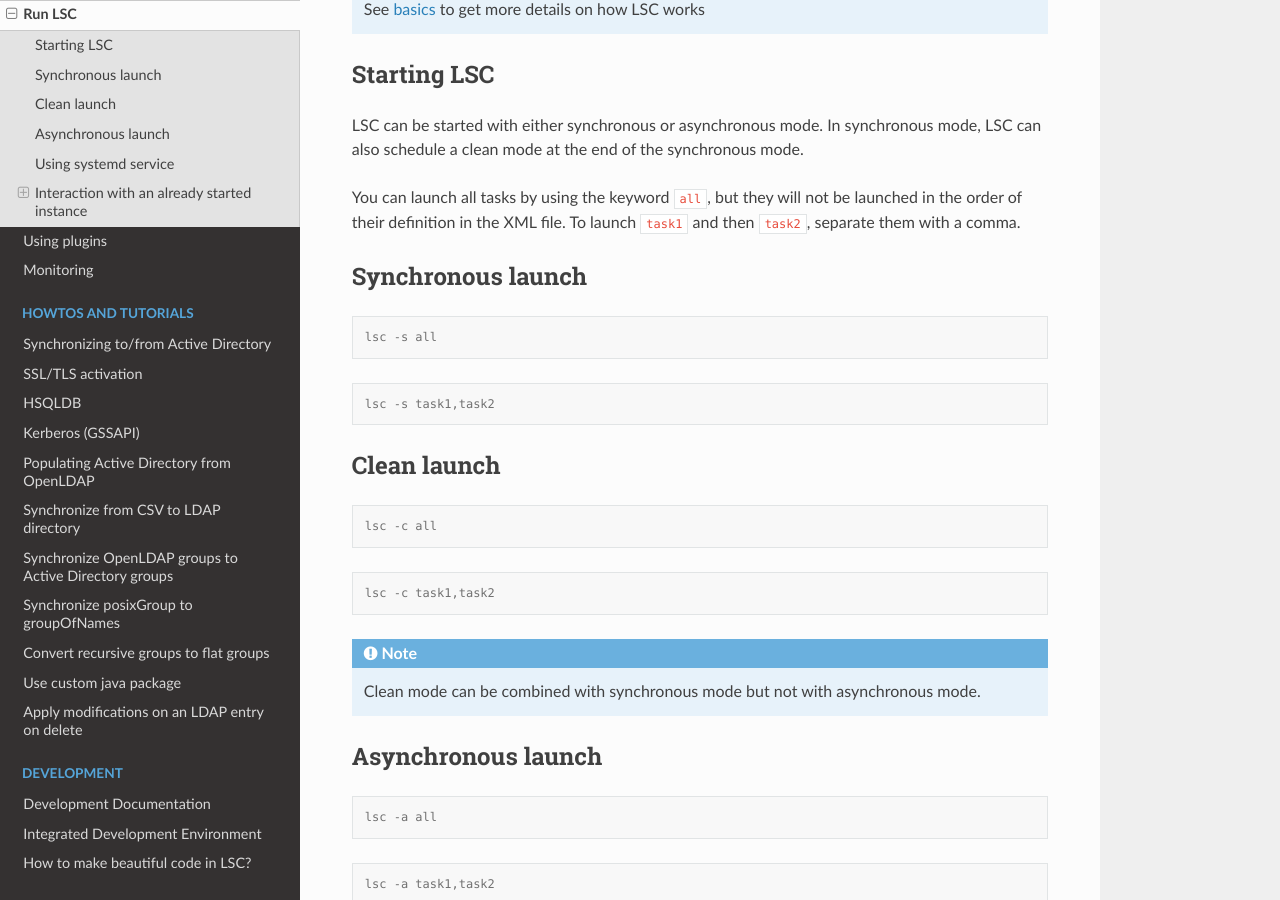
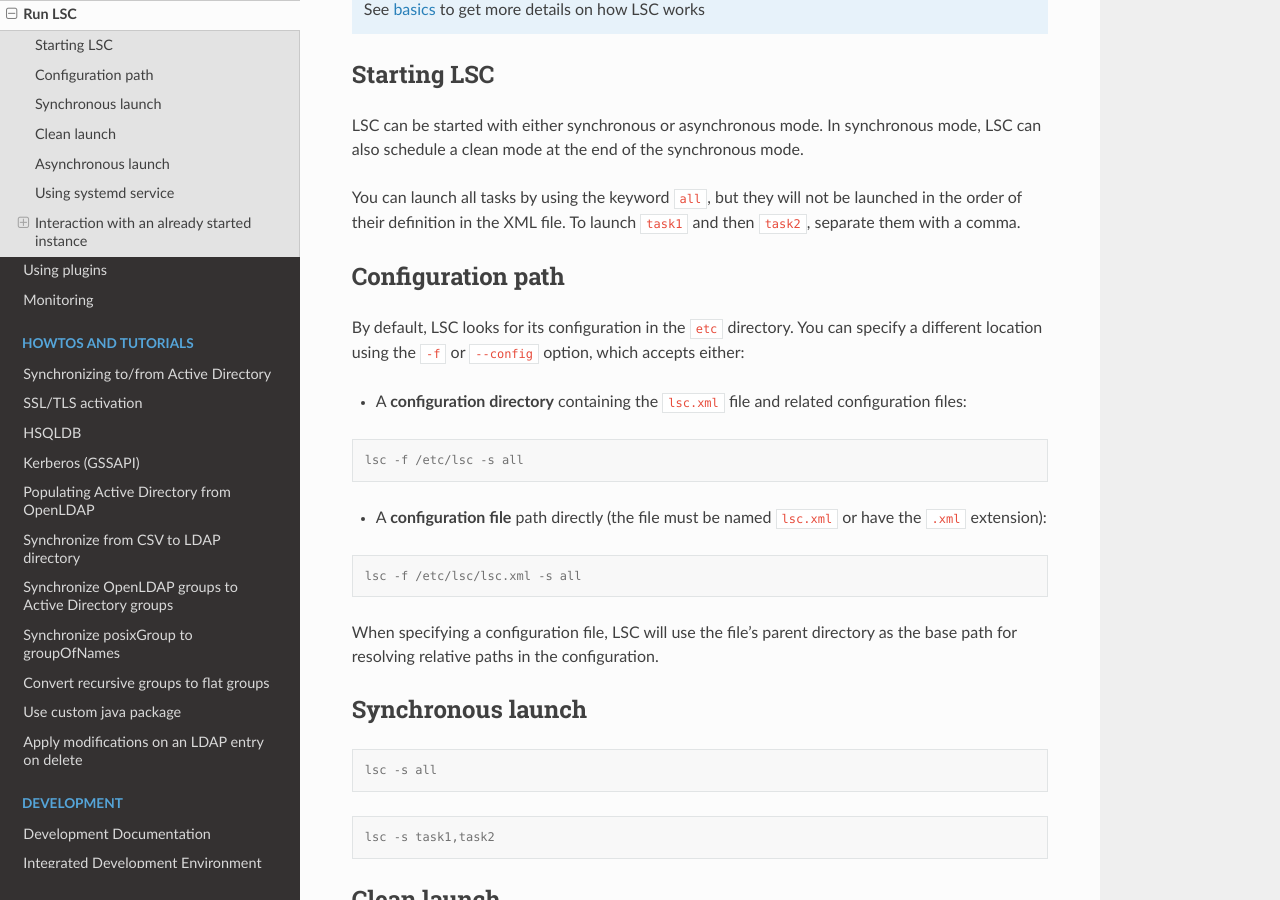
Before and after one commit to lsc-project/documentation, a Sphinx documentation site: the page built from source/run.rst, in a window 1280 px wide and 900 px high, scrolled down 203 px. Built offline with Sphinx 7.4.7 and the Read the Docs theme 3.1.0, drawn with Linux system fonts in a browser that asks for light colours.

Commit message:
Document configuration file option for LSC command
Co-authored-by: coudot <883396+coudot@users.noreply.github.com>

```diff
--- a/source/ideintegration.rst
+++ b/source/ideintegration.rst
@@ -53,8 +53,9 @@ Double-click on Java Application and set these options:
 
 Then in the Arguments tab:
 
-* Program arguments: ``-s all -f path-to-your-etc-directory-where-you-lsc.xml-is``
-* For example: ``-s all -f /home/username/workspace_lsc/lsc/etc``
+* Program arguments: ``-s all -f path-to-your-configuration-directory-or-file``
+* For example with a directory: ``-s all -f /home/username/workspace_lsc/lsc/etc``
+* Or with a configuration file: ``-s all -f /home/username/workspace_lsc/lsc/etc/lsc.xml``
 
 In JRE tab:
 
--- a/source/overview.rst
+++ b/source/overview.rst
@@ -7,7 +7,7 @@ The main configuration file
 
 Configuration parameters described here must be placed in the ``lsc.xml`` file, located in either:
 
-* The directory specified by the ``-f`` command line parameter to LSC, generally the etc sub directory
+* The directory specified by the ``-f`` or ``--config`` command line parameter to LSC (which can point to a configuration directory or directly to the ``lsc.xml`` file)
 * The etc sub-directory if you launch LSC with the java command and the ``org.lsc.Launcher`` class
 
 General rules about this file:
--- a/source/run.rst
+++ b/source/run.rst
@@ -12,6 +12,25 @@ Starting LSC
 LSC can be started with either synchronous or asynchronous mode. In synchronous mode, LSC can also schedule a clean mode at the end of the synchronous mode.
 
 You can launch all tasks by using the keyword ``all``, but they will not be launched in the order of their definition in the XML file. To launch ``task1`` and then ``task2``, separate them with a comma.
+
+Configuration path
+==================
+
+By default, LSC looks for its configuration in the ``etc`` directory. You can specify a different location using the ``-f`` or ``--config`` option, which accepts either:
+
+* A **configuration directory** containing the ``lsc.xml`` file and related configuration files:
+
+.. code-block:: console
+
+    lsc -f /etc/lsc -s all
+
+* A **configuration file** path directly (the file must be named ``lsc.xml`` or have the ``.xml`` extension):
+
+.. code-block:: console
+
+    lsc -f /etc/lsc/lsc.xml -s all
+
+When specifying a configuration file, LSC will use the file's parent directory as the base path for resolving relative paths in the configuration.
 
 Synchronous launch
 ==================
```
